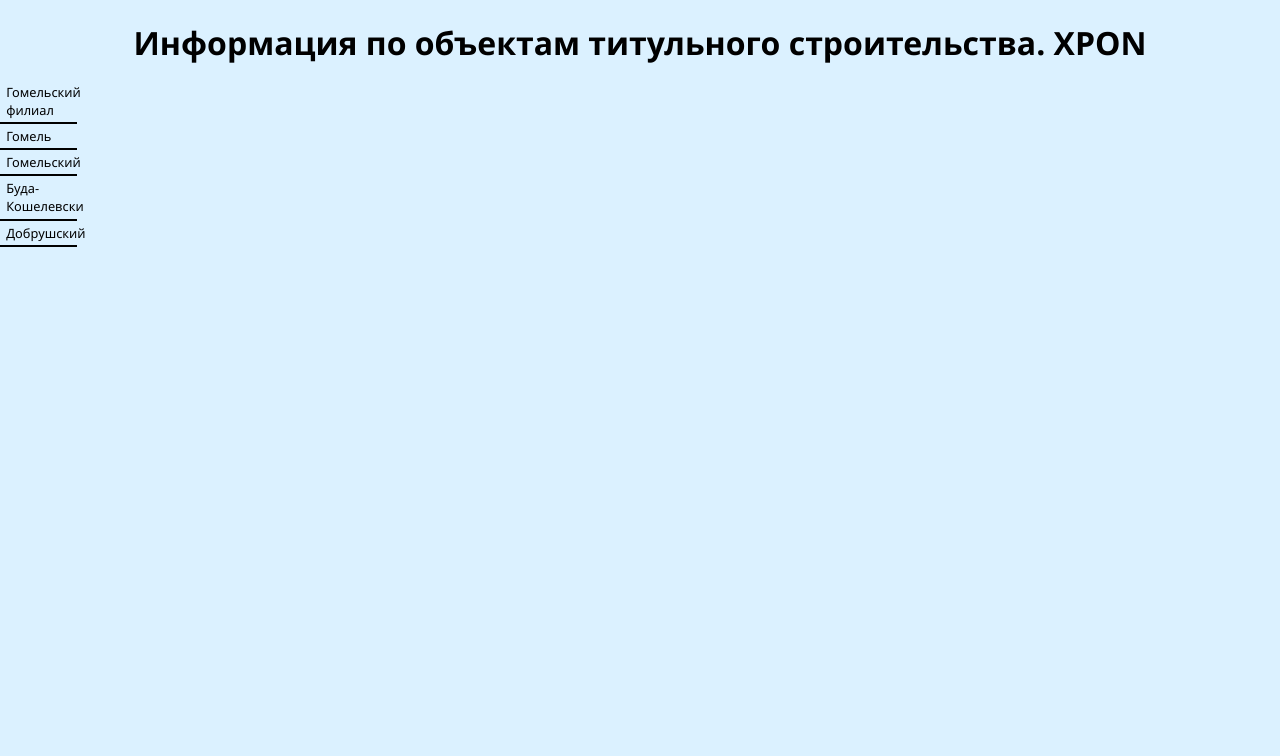
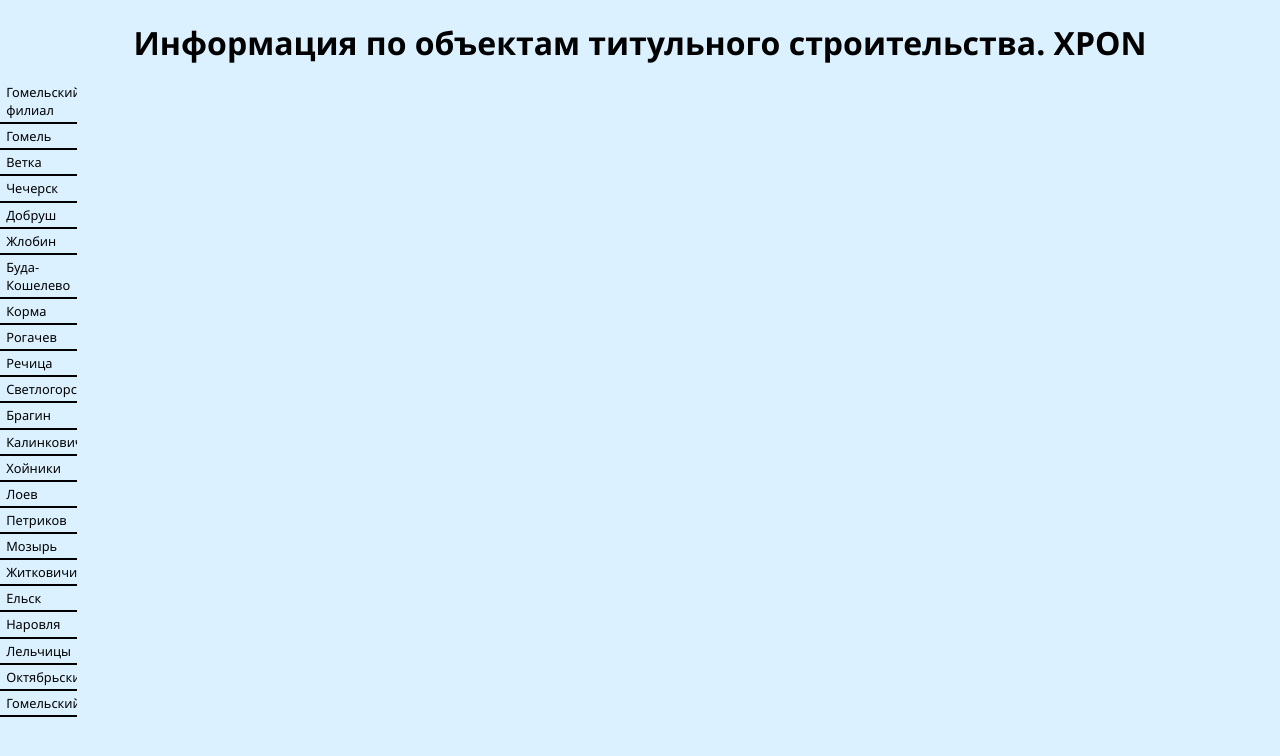
Before and after one commit to Vadzim1989/btc_wifi_info, a Vue app in the folder client/: page / in a window 1280 px wide. Shown: the top 756 px of the page. Built offline with nearby package versions, Linux system fonts and the light colour scheme; the HTML template or start-up script is replaced by a standard one.

Commit message:
need to realize search and upload

```diff
--- a/client/src/components/Navigation.vue
+++ b/client/src/components/Navigation.vue
@@ -1,14 +1,38 @@
 <template>
-    <ul class='nav'>
-        <li><router-link to='/ '>Гомельский филиал</router-link></li>
-        <li><router-link to='/gomel'>Гомель</router-link></li>
-        <li><router-link to='/gomelzues'>Гомельский</router-link></li>
-        <li><router-link to='/buda'>Буда-Кошелевски</router-link></li>
-        <li><router-link to='/dobrush'>Добрушский</router-link></li>
-    </ul>
+    <div class="nav_wrapper">
+        <ul class='nav'>
+            <li><router-link to='/ '>Гомельский филиал</router-link></li>
+            <li><router-link to='/gomel'>Гомель</router-link></li>
+            <li><router-link to='/vetka'>Ветка</router-link></li>
+            <li><router-link to='/chechersk'>Чечерск</router-link></li>
+            <li><router-link to='/dobrush'>Добруш</router-link></li>
+            <li><router-link to='/jlobin'>Жлобин</router-link></li>
+            <li><router-link to='/buda'>Буда-Кошелево</router-link></li>
+            <li><router-link to='/korma'>Корма</router-link></li>
+            <li><router-link to='/rogachev'>Рогачев</router-link></li>
+            <li><router-link to='/rechica'>Речица</router-link></li>
+            <li><router-link to='/svetlogorsk'>Светлогорск</router-link></li>
+            <li><router-link to='/bragin'>Брагин</router-link></li>
+            <li><router-link to='/kalinkovichi'>Калинковичи</router-link></li>
+            <li><router-link to='/hoiniki'>Хойники</router-link></li>
+            <li><router-link to='/loev'>Лоев</router-link></li>
+            <li><router-link to='/petrikov'>Петриков</router-link></li>
+            <li><router-link to='/mozir'>Мозырь</router-link></li>
+            <li><router-link to='/jitkovichi'>Житковичи</router-link></li>
+            <li><router-link to='/elsk'>Ельск</router-link></li>
+            <li><router-link to='/narovlya'>Наровля</router-link></li>
+            <li><router-link to='/lelchici'>Лельчицы</router-link></li>
+            <li><router-link to='/october'>Октябрьский</router-link></li>
+            <li><router-link to='/gomelzues'>Гомельский</router-link></li>
+        </ul>
+    </div>
 </template>
 
 <style>
+    .nav_wrapper {
+        max-height: 85vh;
+        overflow-y: auto;
+    }
     ul {
     list-style-type: none;
     margin: 0;
```
Also changed, not shown: client/src/views/TitulInfo.vue (line endings or trailing spaces).
